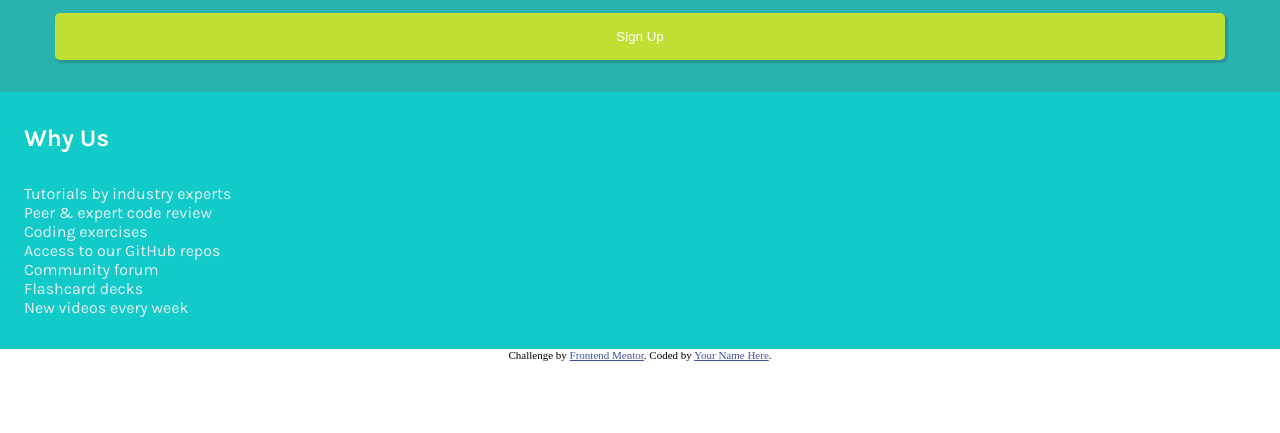
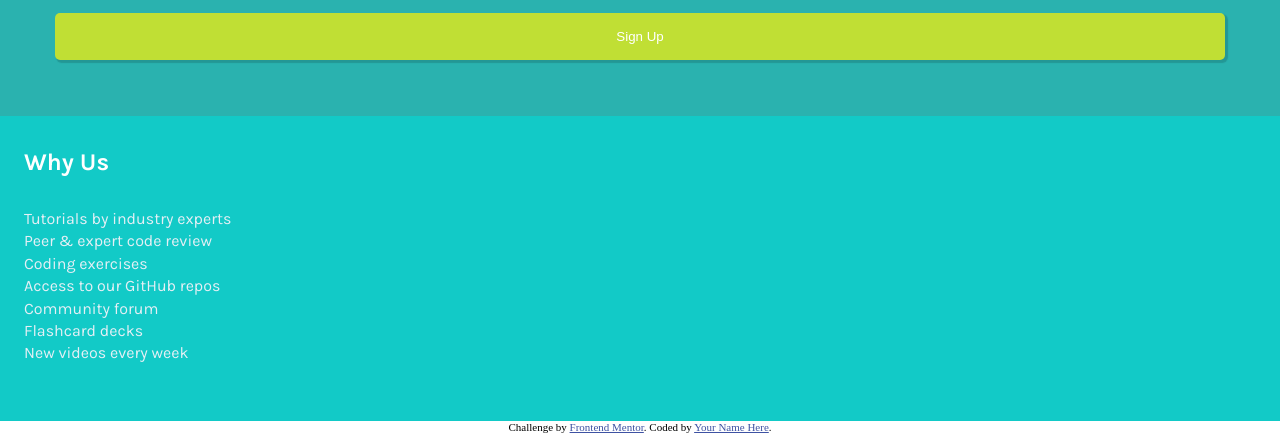
Before and after one commit to waldekglaz/single-price-grid-component, a plain HTML site: page index.html in a window 1280 px wide. Shown: the part 381-814 px from the top of the page. Drawn offline with Linux system fonts and the light colour scheme.

Commit message:
375px fix

```diff
--- a/css/style.scss
+++ b/css/style.scss
@@ -51,11 +51,12 @@ $clrGrayBlue:hsl(218, 22%, 67%);
     .big__price{
         font-size: 2rem;
         color: #fff;
+        margin-right: 0.75rem;
     }
     .btn{
         display: block;
         width: 95%;
-        margin: 0 auto;
+        margin: 0 auto 1.5rem;
         background-color: $clrYellow;
         color: #fff;
         border: none;
@@ -68,9 +69,14 @@ $clrGrayBlue:hsl(218, 22%, 67%);
 .why__us{
     background-color: hsl(179, 84%, 43%);
     color: #fff;
-    li{
-        color: $clrLightGray;
+    ul{
+        margin-bottom: 1.5rem;
+        line-height: 1.4;
+        li{
+            color: $clrLightGray;
+        }
     }
+
 }
 
 
```
Also changed, not shown: css/style.css, 1 other file.
